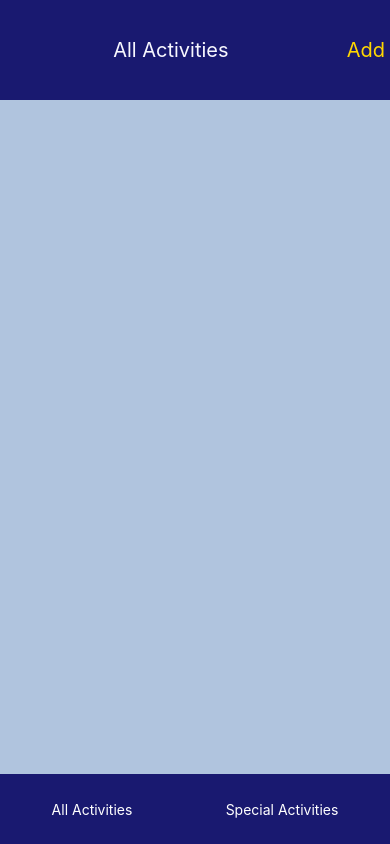
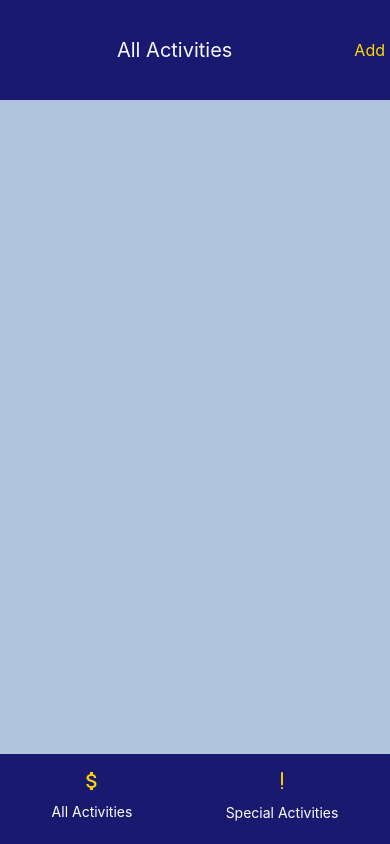
Before and after one commit to ruilinlin/CS5520_assignment2, a React Native app: screen /AllActivities in a window 390 px wide. Built offline with nearby package versions, Linux system fonts and the light colour scheme.

Commit message:
fix the layout same with reference example

```diff
--- a/components/ActivitiesList.js
+++ b/components/ActivitiesList.js
@@ -1,15 +1,22 @@
 import { Button, StyleSheet, Text, View } from "react-native";
 import React from "react";
 import colors from "./Color";
+import { Ionicons } from '@expo/vector-icons';
+
 
 const ActivitiesList= ({ activity }) => {
+
+  const isSpecial = (activity.activity === "Running" || activity.activity === "Weights") && Number(activity.duration) > 60;
   return (
     <View style={styles.outerBox}>
       <View style={styles.textbox}>
         <Text style={styles.infoText}>{activity.activity}</Text>
+        {isSpecial && (
+        <Ionicons name="warning" size={25} style={styles.specialIcon} />
+      )}
       </View>
         <View style={styles.firstinnerBox}>
-        <Text style={styles.text}>Date: {activity.date}</Text>
+        <Text style={styles.text}>{activity.date}</Text>
         </View>
         <View style={styles.secondinnerBox}>
         <Text style={styles.text}> {activity.duration} min</Text>
@@ -24,30 +31,36 @@ const styles = StyleSheet.create({
     textAlign: "center",
     fontSize: 10,
     color: colors.inputbox,
-    padding: 5,
+    padding: 2,
     borderRadius: 10,
   },
   outerBox: {
+    height:50,
     flex:1,
     flexDirection: 'row',
-    padding: 10,
+    padding: 5,
     backgroundColor: colors.header,
     borderRadius: 10,
     margin: 10,
   },
 
   textbox:{
+    flexDirection:"row",
     flex:3,
+    marginLeft:10,
   },
 
   firstinnerBox: {
-    padding: 8,
+    justifyContent:'center',
+    padding: 5,
     flex:2,
     backgroundColor: colors.dropdownbackgroundColor,
+    marginRight:20,
     elevation: 5, // Elevation for Android
   },
 
   secondinnerBox:{
+    justifyContent:'center',
     padding: 8,
     flex:2,
     backgroundColor: colors.dropdownbackgroundColor,
@@ -58,8 +71,14 @@ const styles = StyleSheet.create({
     color: colors.dropdownbackgroundColor,
     paddingTop:10,
     fontWeight: "bold",
+    marginRight:10,
 
-  }
+  },
+  specialIcon: {
+    marginTop:5,
+    marginRight: 5,
+    color:colors.yellowButton,
+  },
 });
 
 
--- a/components/BottomTab.js
+++ b/components/BottomTab.js
@@ -1,10 +1,16 @@
 import React from 'react';
 import { View, Text, TouchableOpacity, StyleSheet } from 'react-native';
 import colors from './Color';
+import { MaterialIcons } from '@expo/vector-icons';
+import { AntDesign } from '@expo/vector-icons';
 
 export default function BottomTab({ navigation, activePage, activities}) {
+  const getIconColor = (page) => activePage === page ? colors.bottomtextinuse : colors.bottomtext;
+
   return (
     <View style={styles.tabContainer}>
+    <View style={styles.iconContainer}>
+      <MaterialIcons name="attach-money" size={24} color={getIconColor('AllActivities')} />
       <TouchableOpacity
         style={[styles.button, activePage === 'AllActivities' && styles.activeTab]}
         onPress={() => navigation.navigate('AllActivities')}
@@ -13,7 +19,10 @@ export default function BottomTab({ navigation, activePage, activities}) {
           All Activities
         </Text>
       </TouchableOpacity>
+    </View>
 
+    <View style={styles.iconContainer}>
+      <AntDesign name="exclamation" size={24} color={getIconColor('AllActivities')} />
       <TouchableOpacity
         style={[styles.button, activePage === 'SpecialActivities' && styles.activeTab]}
         onPress={() => navigation.navigate('SpecialActivities', { activities })}
@@ -22,6 +31,7 @@ export default function BottomTab({ navigation, activePage, activities}) {
           Special Activities
         </Text>
       </TouchableOpacity>
+      </View>
     </View>
   );
 }
@@ -29,11 +39,15 @@ const styles = StyleSheet.create({
   tabContainer: {
     backgroundColor: colors.header,
     width: '100%',
-    height: 70,
+    height:90,
     padding: 5,
     alignItems: 'center',
     justifyContent: 'space-around',
     flexDirection: 'row',
+  },
+  iconContainer:{
+    flexDirection:"column",
+    alignItems: 'center',
   },
   button: {
     padding: 10,
@@ -41,4 +55,7 @@ const styles = StyleSheet.create({
   buttonText: {
     color: colors.bottomtext,
   },
+  buttonTextInuse:{
+    color: colors.bottomtextinuse,
+  },
 });
--- a/components/Header.js
+++ b/components/Header.js
@@ -49,6 +49,6 @@ const styles = StyleSheet.create({
   },
   addButtonText: {
     color: colors.yellowButton,
-    fontSize: 20,
+    fontSize: 16,
   },
 });
--- a/screens/AddAnActivity.js
+++ b/screens/AddAnActivity.js
@@ -6,6 +6,7 @@ import colors from '../components/Color';
 import Header from '../components/Header';
 import AllActivities from "../screens/AllActivities";
 import { useNavigation } from '@react-navigation/native';
+
 
 export default function AddAnActivity() {
   const [activity,setActivity] = useState("");
@@ -32,12 +33,18 @@ export default function AddAnActivity() {
     navigation.goBack();
   }
 
-  function handleSave() {
+  function handleSave(duration) {
     console.log('Save Pressed', { activity, duration, date });
     if (!activity || !duration || !date) {
       Alert.alert('Error', 'Please fill out all fields.');
       return;
     }
+    const durationNumber = Number(duration);
+    if (isNaN(durationNumber) || durationNumber <= 0) {
+      alert('Please enter a valid duration number.');
+      return;
+    }
+
     navigation.navigate('AllActivities', { newActivity: { activity, duration, date } });
   }
 
@@ -71,8 +78,8 @@ export default function AddAnActivity() {
 
       </View>
       <View style = {styles.buttonContainer}>
-        <CustomButton title='Cancle' onPress={handleCancel} disabled={false}/>
-        <CustomButton title='Save' onPress={handleSave} disabled={false}/>
+        <CustomButton title='Cancel' onPress={handleCancel} disabled={false}/>
+        <CustomButton title='Save' onPress={() => handleSave(duration)} disabled={false}/>
       </View>
     </View>
   );
--- a/screens/AllActivities.js
+++ b/screens/AllActivities.js
@@ -5,6 +5,7 @@ import { useRoute } from '@react-navigation/native';
 import React, { useState, useEffect } from 'react';
 import colors from '../components/Color';
 import BottomTab from '../components/BottomTab';
+
 
 export default function AllActivities({navigation, route }) {
   const [activities, setActivities] = useState([]);
@@ -40,8 +41,6 @@ export default function AllActivities({navigation, route }) {
         )}
       />
 <BottomTab navigation={navigation} activePage="AllActivities" activities={activities} />
-
-
     </View>
   );
 }
--- a/screens/SpecialActivites.js
+++ b/screens/SpecialActivites.js
@@ -11,10 +11,11 @@ export default function SpecialActivites({navigation, route }) {
   useEffect(() => {
     if (route.params?.activities) {
       const specialActivities = route.params.activities.filter(activity =>
-        Number(activity.duration) >= 60
+        (activity.activity === "Running" || activity.activity=== "Weights") &&
+        Number(activity.duration) > 60
       );
 
-      console.log(specialActivities); // Log to debug
+      console.log(specialActivities);
       setActivities(specialActivities);
     }
   }, [route.params?.activities]);
@@ -24,7 +25,7 @@ export default function SpecialActivites({navigation, route }) {
   return (
     <View style={styles.container}>
       <Header title={'Special Activities'} navigation={navigation} showAddButton={true}/>
-      <FlatList
+      <FlatList style={styles.listContainer}
         data={activities}
         keyExtractor={(item, index) => index.toString()}
         renderItem={({ item }) => (
@@ -42,4 +43,8 @@ const styles = StyleSheet.create({
     backgroundColor: colors.background,
     justifyContent: "center",
   },
+  listContainer:{
+    marginTop:30,
+    marginBottom:30,
+  }
 })
```
